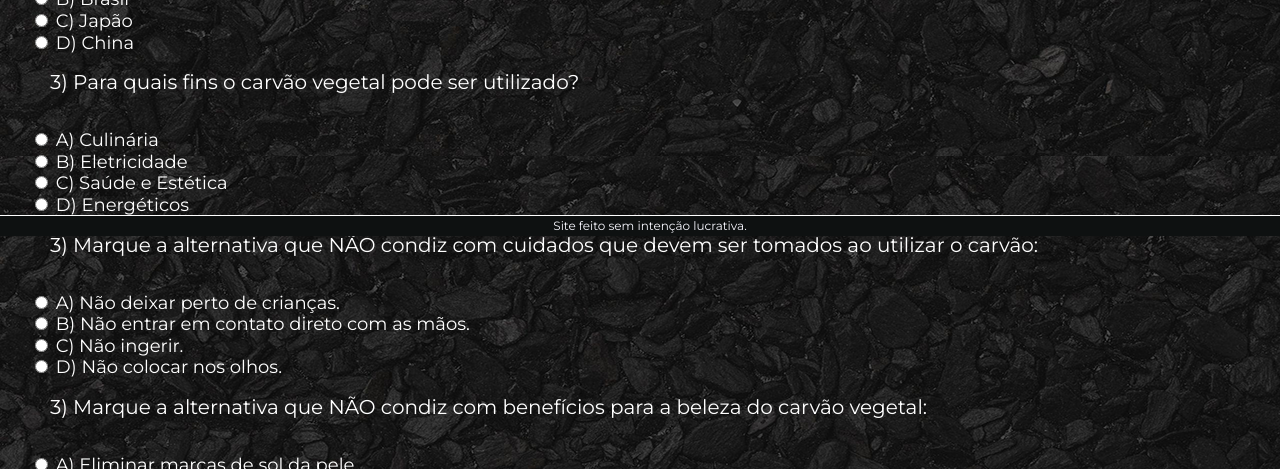
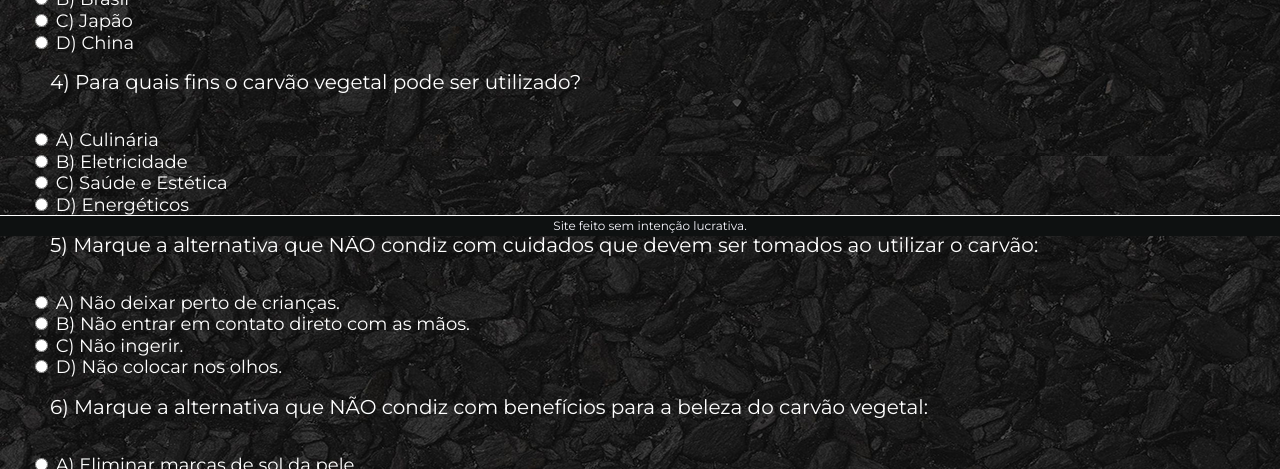
Before and after one commit to Vessel21/Projeto-site-carvao, a plain HTML site: page questionario.html in a window 1280 px wide. Shown: the part 564-1033 px from the top of the page. Drawn offline with Linux system fonts and the light colour scheme.

Commit message:
Update
pequenas coisas

```diff
--- a/questionario.html
+++ b/questionario.html
@@ -80,7 +80,7 @@
 		</form>
 
         <form name="form4">
-            <p>3) Para quais fins o carvão vegetal pode ser utilizado?</p>
+            <p>4) Para quais fins o carvão vegetal pode ser utilizado?</p>
             <br>
             <label><input type="radio" name="questao" value="a" id="a3" /> A) Culinária</label>
             <br>
@@ -97,7 +97,7 @@
             </form>
 
             <form name="form5">
-                <p>3) Marque a alternativa que NÃO condiz com cuidados que devem ser tomados ao utilizar o carvão:</p>
+                <p>5) Marque a alternativa que NÃO condiz com cuidados que devem ser tomados ao utilizar o carvão:</p>
                 <br>
                 <label><input type="radio" name="questao" value="a" id="a3" /> A) Não deixar perto de crianças.</label>
                 <br>
@@ -114,7 +114,7 @@
                 </form>
 
             <form name="form6">
-                    <p>3) Marque a alternativa que NÃO condiz com benefícios para a beleza do carvão vegetal:</p>
+                    <p>6) Marque a alternativa que NÃO condiz com benefícios para a beleza do carvão vegetal:</p>
                     <br>
                     <label><input type="radio" name="questao" value="a" id="a3" /> A) Eliminar marcas de sol da pele.</label>
                     <br>
```
